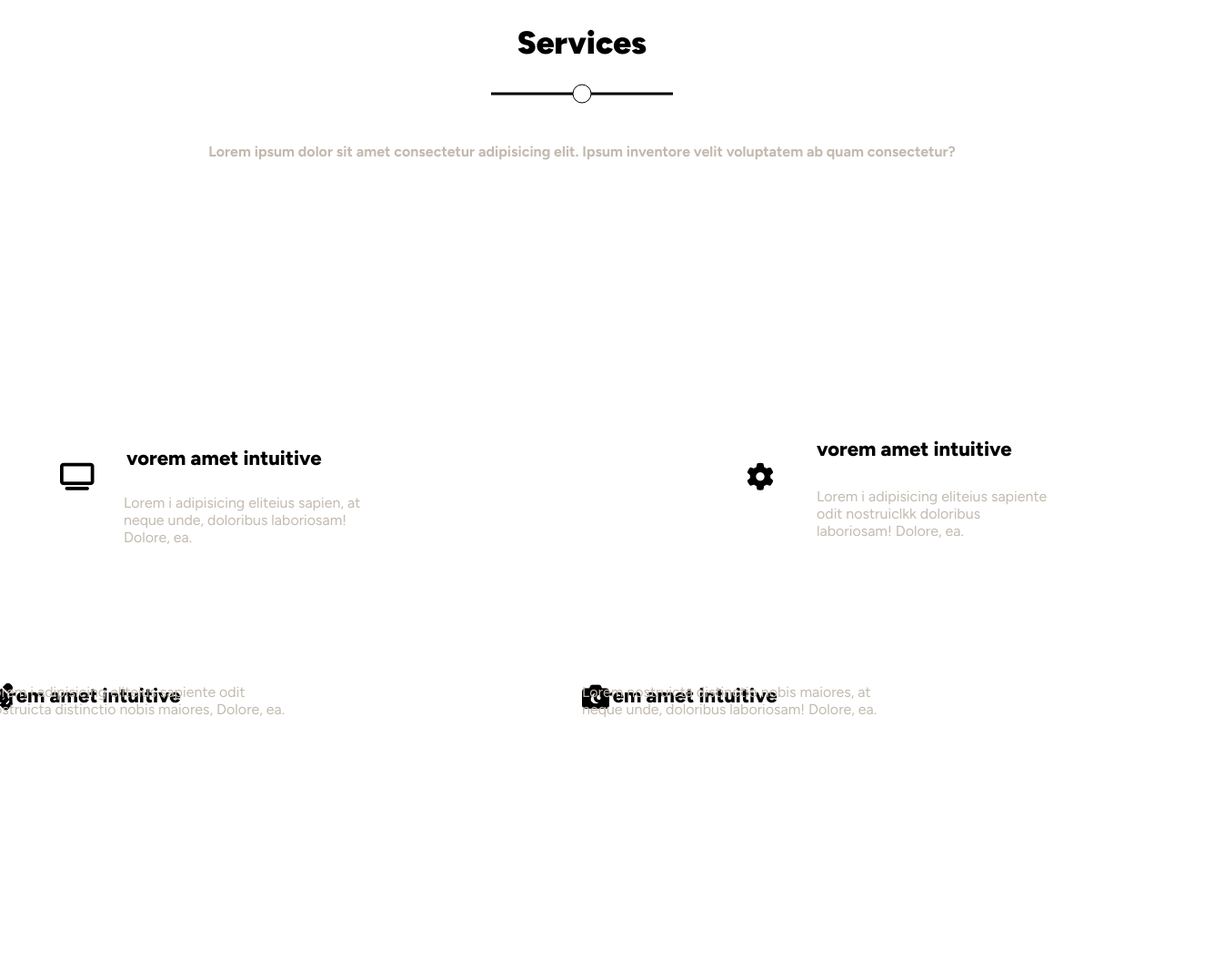
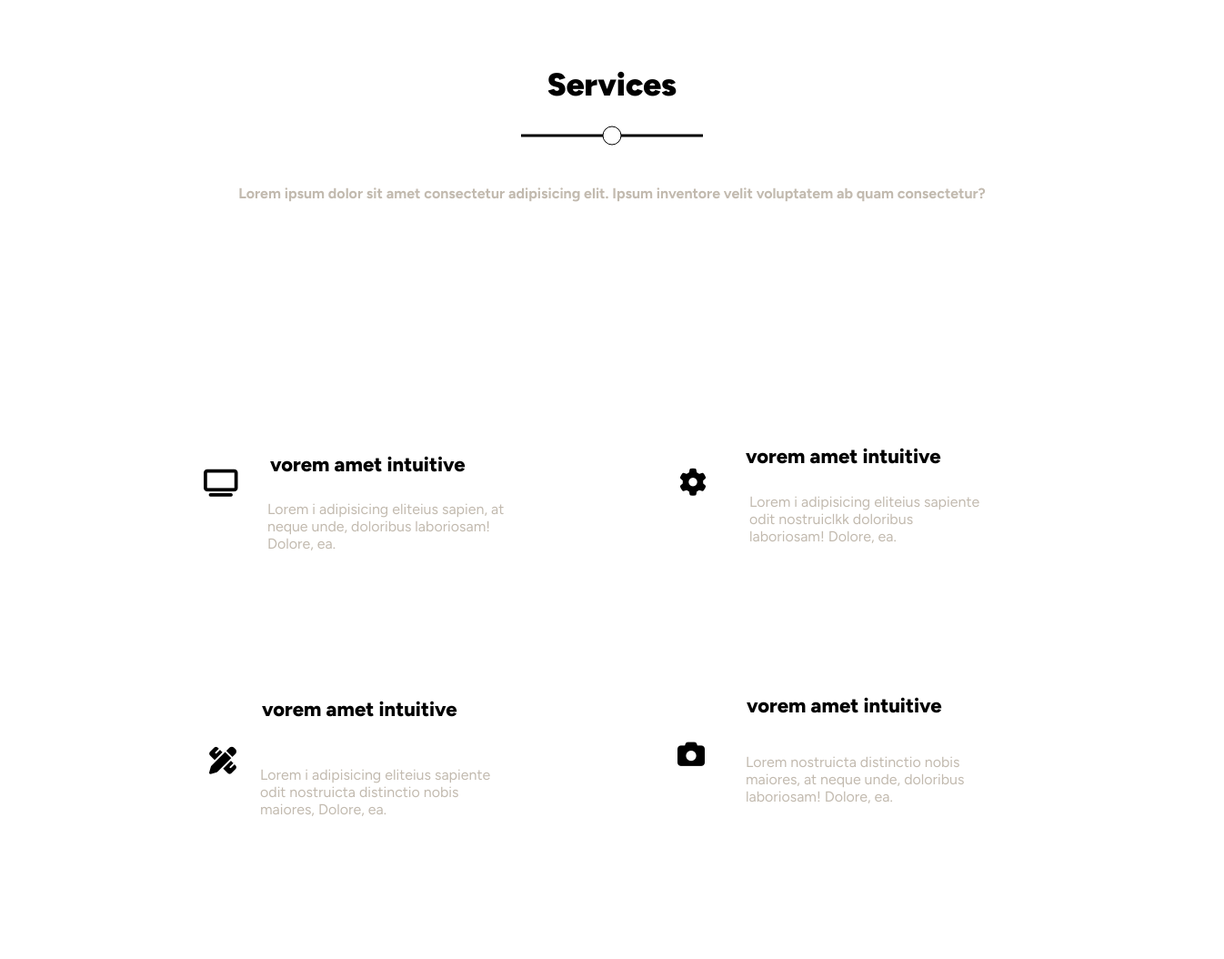
Before and after one commit to rawan-salah137/Kasper, a plain HTML site: page index.html in a window 1280 px wide. Shown: the part 744-1798 px from the top of the page at 91% size, 1346 px wide, since content can reach past the window. Drawn offline with Linux system fonts and the light colour scheme.

Commit message:
Add files via upload

```diff
--- a/master.css
+++ b/master.css
@@ -6,10 +6,10 @@
 
 .container {
     display: grid;
-    width: 100%;
-    height: 100vh;
-    grid-template-rows: repeat(6, auto);
-    grid-template-columns: repeat(auto-fill, minmax(831px, 1fr));
+    width: auto;
+    height: auto;
+    grid-template-rows: repeat(6, minmax(auto, 1fr));
+    grid-template-columns: minmax(auto, 1fr);
     grid-template-areas: "header" "service" "portfolio" "about" "pricing" "contact";
 }
 
@@ -23,10 +23,8 @@ header {
     grid-area: header;
     background-repeat: no-repeat;
     background-size: cover;
-    width: 100%;
     height: 720px;
     background-image: url(Rawan\ Salah\ -\ Attachments/images/header_1.jpg);
-    background-color: rgba(0, 0, 0, 0.313);
     position: relative;
 }
 
@@ -91,7 +89,8 @@ header .hello {
 
 .services {
     grid-area: service;
-    display: flex;
+    position: relative;
+    bottom: 296px;
     flex-direction: column;
 }
 
@@ -114,12 +113,11 @@ header .hello {
 
 .sections {
     margin: 200px auto auto;
-    width: 100%;
     display: grid;
     justify-content: center;
-    grid-template-columns: repeat(2, minmax(656px,1fr));
+    grid-template-columns: repeat(2, minmax(630px,1fr));
     grid-template-rows: repeat(2, minmax(300px,1fr));
-    gap: 50px 0;
+    gap: 43px 86px;
     position: relative;
     grid-template-areas: "section-1 section-2" "section-3 section-4";
 }
@@ -128,28 +126,27 @@ header .hello {
     font-weight: 800;
     font-size: 22px;
     color: black;
-    width: 330px;
-    margin: 0;
+    width: 300px;
 }
 
 .font-style-p {
-    margin: 0;
-    width: 330px;
+    width: 266px;
     color: #c2baaf;
 }
 
 
 .section-1 {
     grid-area: section-1;
-    display: flex;
-    flex-wrap: wrap;
+    position: relative;
+    left: 158px;
+    top: -14px;
 }
 
 
 .sections .h4-one {
     position: absolute;
     left: 139px;
-    top: 89px;
+    top: 89px
 }
 
 .sections .p-one {
@@ -169,14 +166,15 @@ header .hello {
 .section-2 {
     grid-area: section-2;
     position: absolute;
-    top: 100px;
-    right: 100px;
+    top: 85px;
+    right: 224px;
 }
 
 .sections .h4-two {
     position: absolute;
-    right: -32px;
-    top: -21px;
+    right: 2px;
+    top: -19px;
+    width: 300px;
 }
 
 .sections .p-two {
@@ -195,35 +193,47 @@ header .hello {
 
 .section-3 {
     grid-area: section-3;
-    display: flex;
     position: relative;
+    top: -204px;
+    left: 230px;
 }
 
 
 .sections .h4-three {
     position: absolute;
+    bottom: 68px;
+    left: 58px;
 }
 
 .sections .p-three {
     position: absolute;
+    bottom: -38px;
+    left: 56px;
 }
 
 .sections .fa-pen-ruler {
     position: absolute;
     font-size: 30px;
+    bottom: 10px;
 }
 
 .section-4 {
     grid-area: section-4;
-    display: flex;
+    position: absolute;
+    right: 601px;
+    top: 49px;
 }
 
 .sections .h4-four {
     position: absolute;
+    top: -52px;
+    left: 76px;
 }
 
 .sections .p-four {
     position: absolute;
+    top: 14px;
+    left: 75px;
 }
 
 
```
